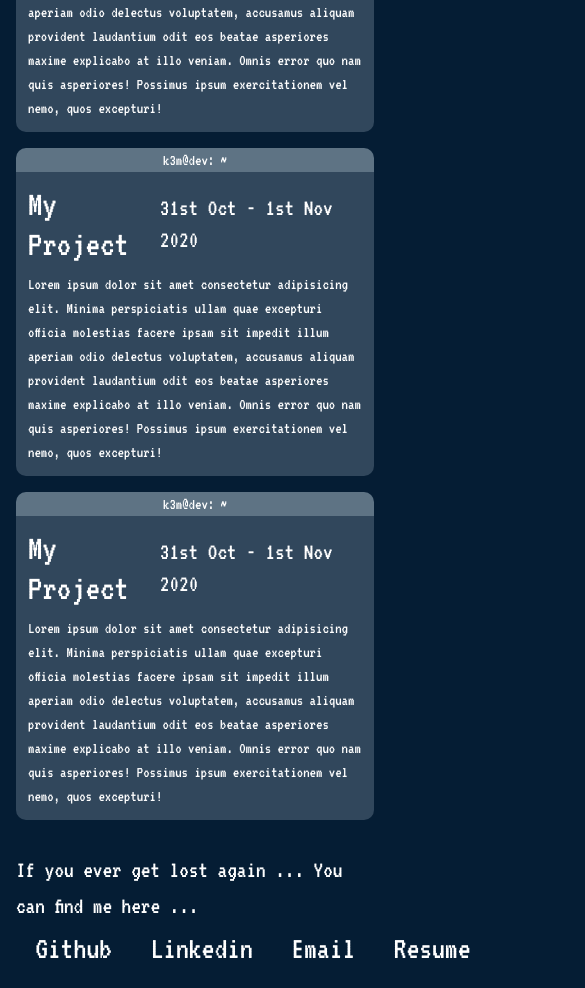
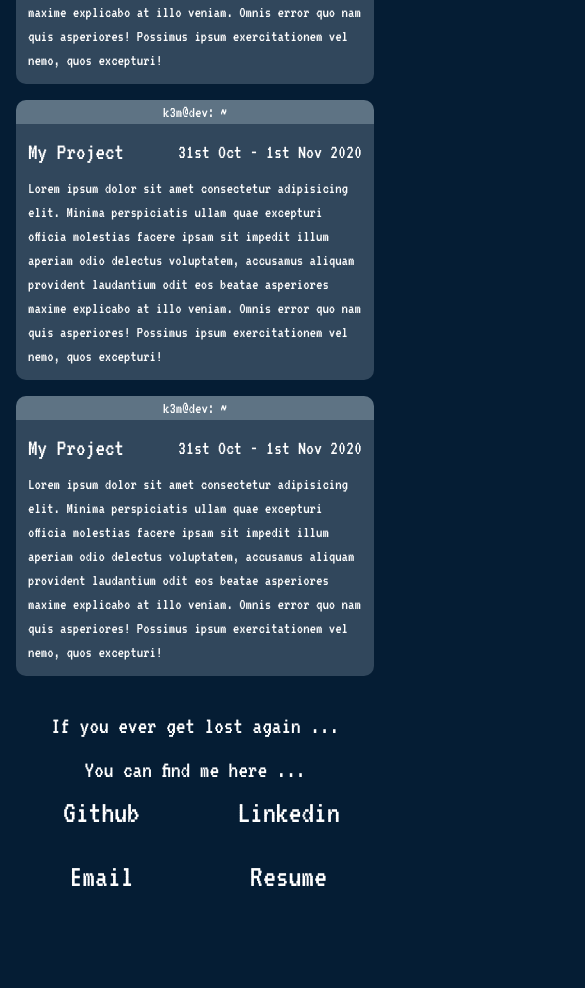
Before and after one commit to Mahmoudk3m/portfolio, a SvelteKit app: page / in a window 390 px wide. Shown: the part 1200-2188 px from the top of the page, 585 px wide, since content can reach past the window. After the commit the page ends 2116 px from the top, so only its background shows below. Built offline with nearby package versions, Linux system fonts and the light colour scheme.

Commit message:
fix for mobiles

```diff
--- a/src/lib/components/Contact/Card.svelte
+++ b/src/lib/components/Contact/Card.svelte
@@ -1,11 +1,20 @@
-<div class="flex justify-center w-full">
-	<div>
-		<p>If you ever get lost again ... You can find me here ...</p>
-	</div>
+<div class="card">
+	<p>If you ever get lost again ...</p>
+	<p>You can find me here ...</p>
 </div>
 
 <style>
 	p {
 		font-size: 24px;
 	}
+	.card {
+		display: flex;
+		justify-content: center;
+		gap: 8px;
+
+		@media screen and (max-width: 767px) {
+			flex-direction: column;
+			align-items: center;
+		}
+	}
 </style>
--- a/src/lib/components/Contact/Selector.svelte
+++ b/src/lib/components/Contact/Selector.svelte
@@ -7,7 +7,7 @@
 </script>
 
 <div class="flex justify-center w-full">
-	<ul>
+	<ul class="selector">
 		<li
 			on:mouseover={() => {
 				handleMouseOver('github');
@@ -75,6 +75,7 @@
 	li {
 		display: flex;
 		justify-content: center;
+
 		align-items: center;
 	}
 	ul {
@@ -94,4 +95,14 @@
 	.link:hover .arrow {
 		visibility: visible;
 	}
+
+	.selector {
+		display: flex;
+		@media (max-width: 568px) {
+			display: grid;
+			grid-template-columns: 1fr 1fr;
+			grid-template-rows: 1fr 1fr;
+			grid-gap: 1rem;
+		}
+	}
 </style>
--- a/src/lib/components/Projects/Card.svelte
+++ b/src/lib/components/Projects/Card.svelte
@@ -13,8 +13,8 @@
 
 		<div class="card__content__body p-3 bg-steel-blue-50">
 			<div class="flex justify-between items-center mb-2">
-				<h1 class="text-4xl">{projectTitle}</h1>
-				<h2 class="text-2xl">{projectDate}</h2>
+				<h1 class="text-2xl md:text-4xl">{projectTitle}</h1>
+				<h2 class="text-xl md:text-2xl">{projectDate}</h2>
 			</div>
 			<p>
 				{projectDescription}
--- a/src/lib/components/Sections/Homepage.svelte
+++ b/src/lib/components/Sections/Homepage.svelte
@@ -29,8 +29,8 @@
 		class="absolute -z-10 object-cover object-left w-full h-screen"
 	/>
 
-	<Stars />
 	{#if !disableAnimations}
+		<Stars />
 		<Notes />
 	{/if}
 </section>
--- a/tailwind.config.js
+++ b/tailwind.config.js
@@ -9,6 +9,22 @@ export default {
 				'steel-blue': '#5e7384',
 				'steel-blue-50': 'rgba(94, 115, 132, 0.5)'
 			}
+		},
+		screens: {
+			sm: '640px',
+			// => @media (min-width: 640px) { ... }
+
+			md: '768px',
+			// => @media (min-width: 768px) { ... }
+
+			lg: '1024px',
+			// => @media (min-width: 1024px) { ... }
+
+			xl: '1280px',
+			// => @media (min-width: 1280px) { ... }
+
+			'2xl': '1536px'
+			// => @media (min-width: 1536px) { ... }
 		}
 	},
 	plugins: []
```
